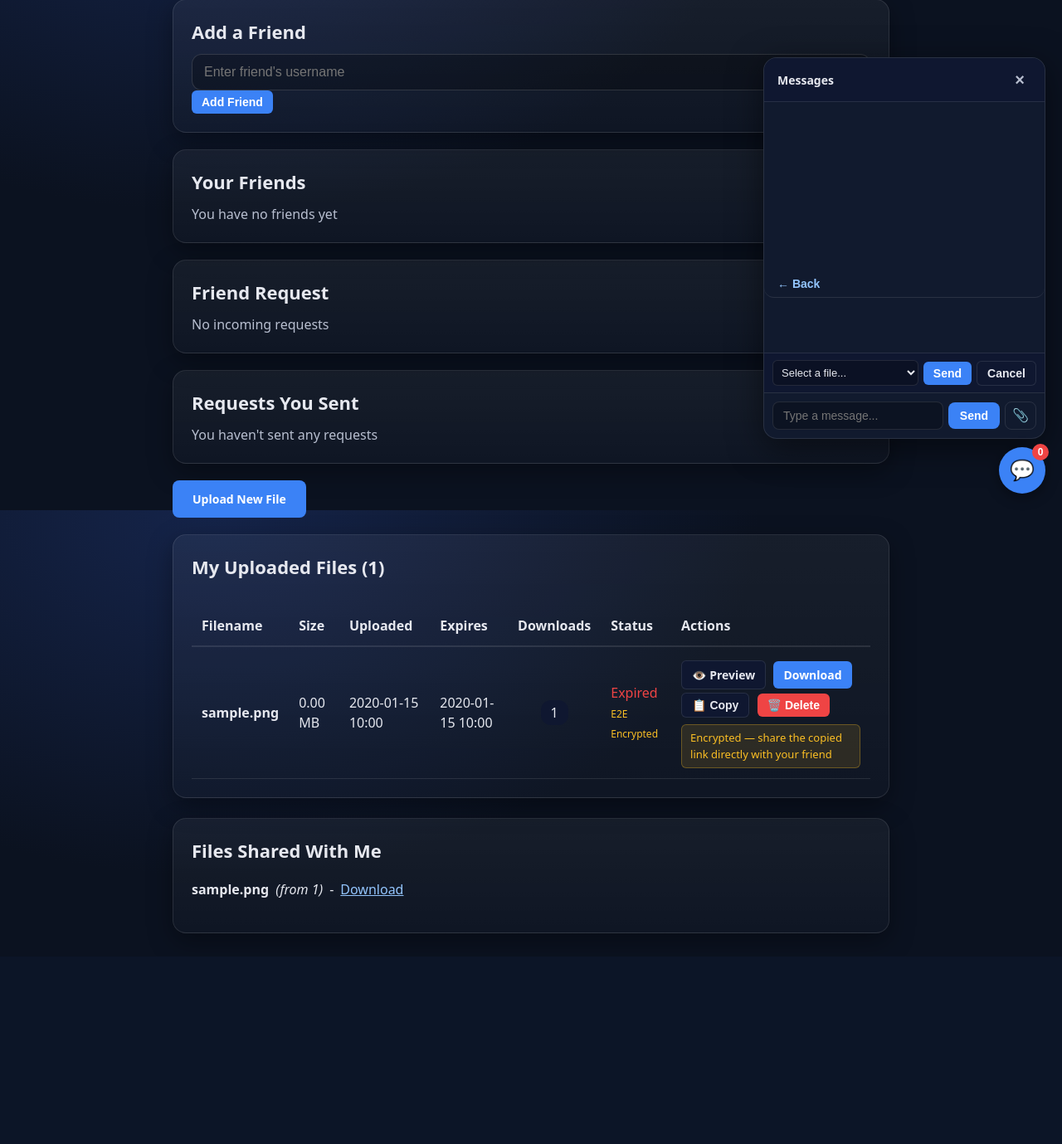
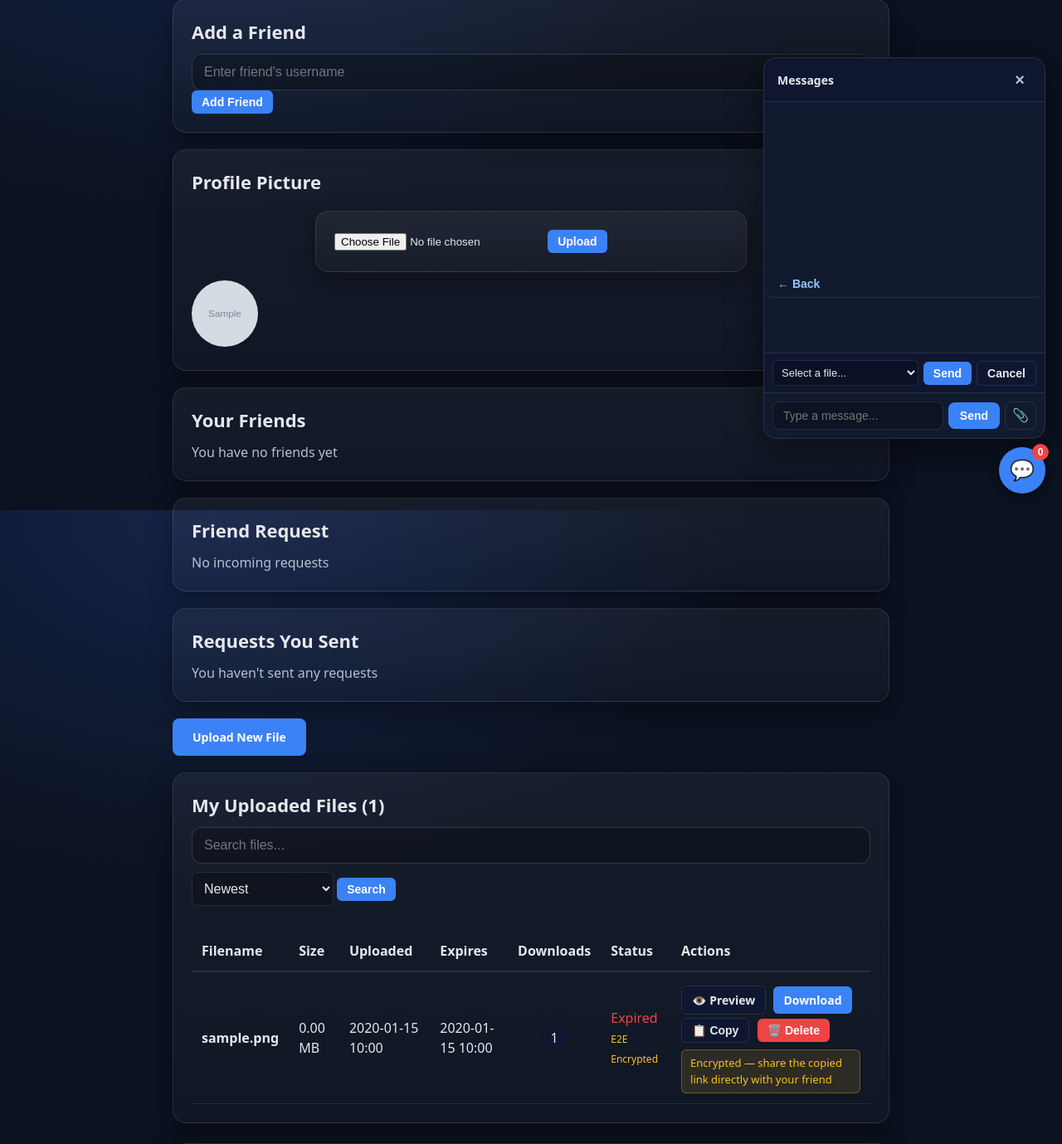
Before and after one commit to cs-ucc-ie/CS3305-2026-Team-9, a Flask app: page /dashboard in a window 1280 px wide. Shown: the part 185-1564 px from the top of the page at 83% size. Before the commit the page ends 1322 px from the top, so only its background shows below. Run offline with Flask 3, Linux system fonts and the light colour scheme; the visitor is signed in with stand-in values (Sample User, id 1); tables that the repository leaves empty hold one stand-in row (values such as "Sample post"); grey boxes marked "Sample" are stand-in pictures; some libraries are stand-ins or nearby versions.

Commit message:
Added profile pic + file search + sort

```diff
--- a/app.py
+++ b/app.py
@@ -95,6 +95,29 @@ def login():
 def logout():
     session.clear()
     return redirect(url_for("index"))
+
+@app.route("/profile-picture", methods=["POST"])
+@login_required
+def upload_profile_picture():
+    if "picture" not in request.files:
+        flash("No file selected", "error")
+        return redirect(url_for("dashboard"))
+    file = request.files["picture"]
+    if file.filename == "":
+        flash("No file selected", "error")
+        return redirect(url_for("dashboard"))
+
+    filename = secure_filename(g.user + "_" + file.filename)
+    save_path = os.path.join("static/profiles", filename)
+    os.makedirs("static/profiles", exist_ok=True)
+    file.save(save_path)
+
+    db = get_db()
+    db.execute("UPDATE users SET profile_picture = ? WHERE user_id = ?", (filename, g.user))
+    db.commit()
+
+    flash("Profile picture updated!", "success")
+    return redirect(url_for("dashboard"))
 
 
 
@@ -317,11 +340,28 @@ def dashboard():
 
     db = get_db()
 
-    # files I uploaded
-    files = db.execute(
-        "SELECT * FROM files Where user_id = ? ORDER BY upload_date DESC",
-        (user_id,)
-    ).fetchall()
+    search_query = request.args.get("q", "").strip()
+    sort_option = request.args.get("sort", "newest")
+
+    query = "SELECT * FROM files WHERE user_id = ?"
+    params = [user_id]
+
+    if search_query:
+        query += " AND original_filename LIKE ?"
+        params.append(f"%{search_query}%")
+
+    if sort_option == "newest":
+        query += " ORDER BY upload_date DESC"
+    elif sort_option == "oldest":
+        query += " ORDER BY upload_date ASC"
+    elif sort_option == "largest":
+        query += " ORDER BY file_size DESC"
+    elif sort_option == "popular":
+        query += " ORDER BY download_count DESC"
+    else:
+        query += " ORDER BY upload_date DESC"
+
+    files = db.execute(query, params).fetchall()
 
     # Incoming friend requests
     incoming_requests = db.execute(
@@ -356,6 +396,12 @@ def dashboard():
         (user_id,)
     ).fetchall()
 
+    row = db.execute(
+        "SELECT profile_picture FROM users WHERE user_id = ?",
+        (user_id,)
+    ).fetchone()
+
+    user_profile_picture = row["profile_picture"] or None if row else None
 
 
     return render_template(
@@ -365,6 +411,7 @@ def dashboard():
         incoming_requests=incoming_requests,
         outgoing_requests=outgoing_requests,
         shared_with_me=shared_with_me,
+        user_profile_picture=user_profile_picture,
         now=datetime.now().isoformat()
     )
 
--- a/database.py
+++ b/database.py
@@ -31,6 +31,12 @@ def init_db():
             password TEXT NOT NULL
         )
                    ''')
+
+    #Add profile picture
+    try:
+        cursor.execute("ALTER TABLE users ADD COLUMN profile_picture TEXT")
+    except:
+        pass
 
     # Create files table
     cursor.execute('''
--- a/templates/dashboard.html
+++ b/templates/dashboard.html
@@ -13,6 +13,21 @@
         <input type="text" name="friend_id" placeholder="Enter friend's username">
         <button type="submit" class="btn btn-sm">Add Friend</button>
     </form>
+</div>
+
+<div class="card card-mb">
+    <h2>Profile Picture</h2>
+
+    <form method="POST" action="{{ url_for('upload_profile_picture') }}" enctype="multipart/form-data">
+        <input type="hidden" name="csrf_token" value="{{ csrf_token() }}">
+        <input type="file" name="picture" accept="image/*">
+        <button type="submit" class="btn btn-sm">Upload</button>
+    </form>
+
+    {% if user_profile_picture %}
+        <img src="{{ url_for('static', filename='profiles/' ~ user_profile_picture) }}"
+             style="width: 80px; height: 80px; border-radius: 50%; margin-top: 10px;">
+    {% endif %}
 </div>
 
 <div class="card card-mb">
@@ -79,6 +94,19 @@
 {% if files %}
     <div class="card">
         <h2>My Uploaded Files ({{ files|length }})</h2>
+
+        <form method="GET" action="{{ url_for('dashboard') }}" class="form-inline mb-2">
+            <input type="text" name="q" placeholder="Search files..." value="{{ request.args.get('q', '') }}" class="search-input">
+
+            <select name="sort" onchange="this.form.submit()" class="sort-select">
+                <option value="newest" {% if request.args.get('sort') == 'newest' %}selected{% endif %}>Newest</option>
+                <option value="oldest" {% if request.args.get('sort') == 'oldest' %}selected{% endif %}>Oldest</option>
+                <option value="largest" {% if request.args.get('sort') == 'largest' %}selected{% endif %}>Largest</option>
+                <option value="popular" {% if request.args.get('sort') == 'popular' %}selected{% endif %}>Most Downloaded</option>
+            </select>
+
+            <button type="submit" class="btn btn-sm">Search</button>
+        </form>
 
         <div class="table-wrapper">
             <table class="file-table">
```
Also changed, not shown: static/profiles/Luka_Screenshot_2025-03-27_224208.png (added), static/profiles/ln_Screenshot_2025-03-27_224208.png (added).
